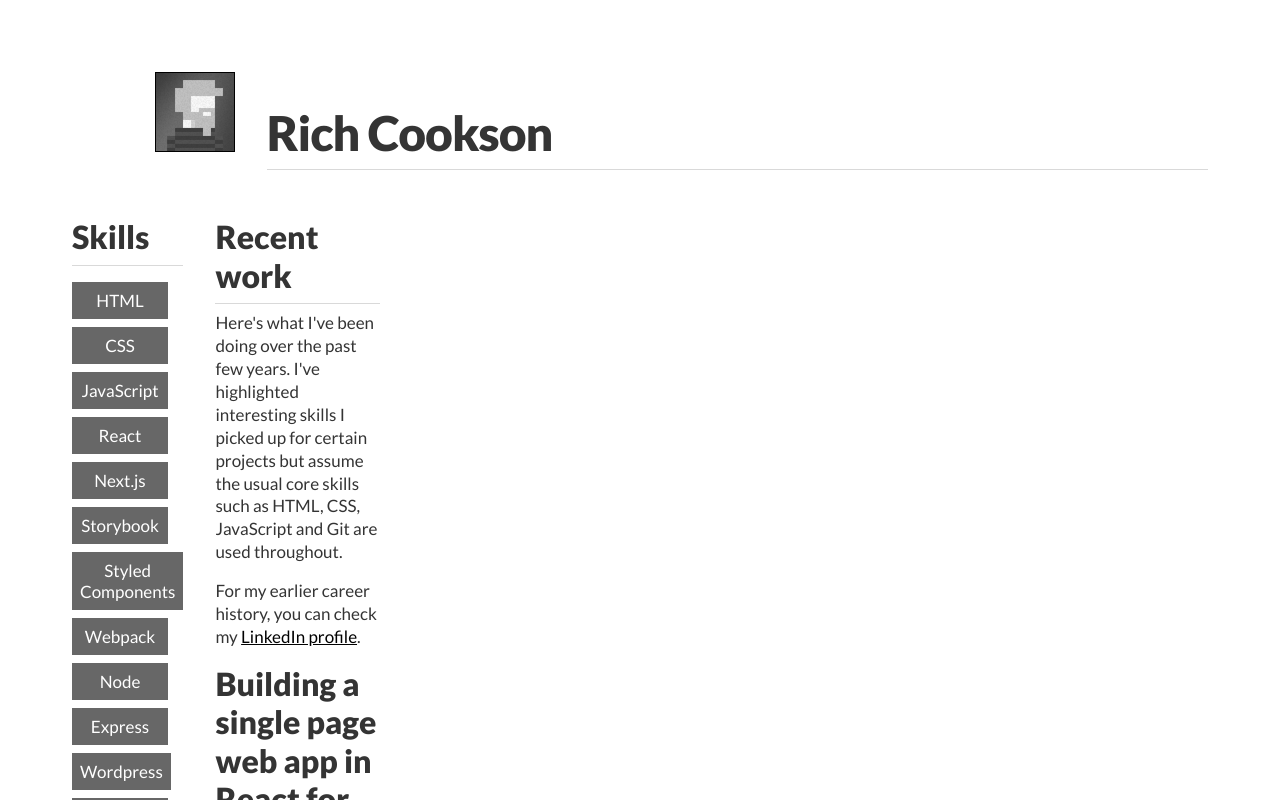
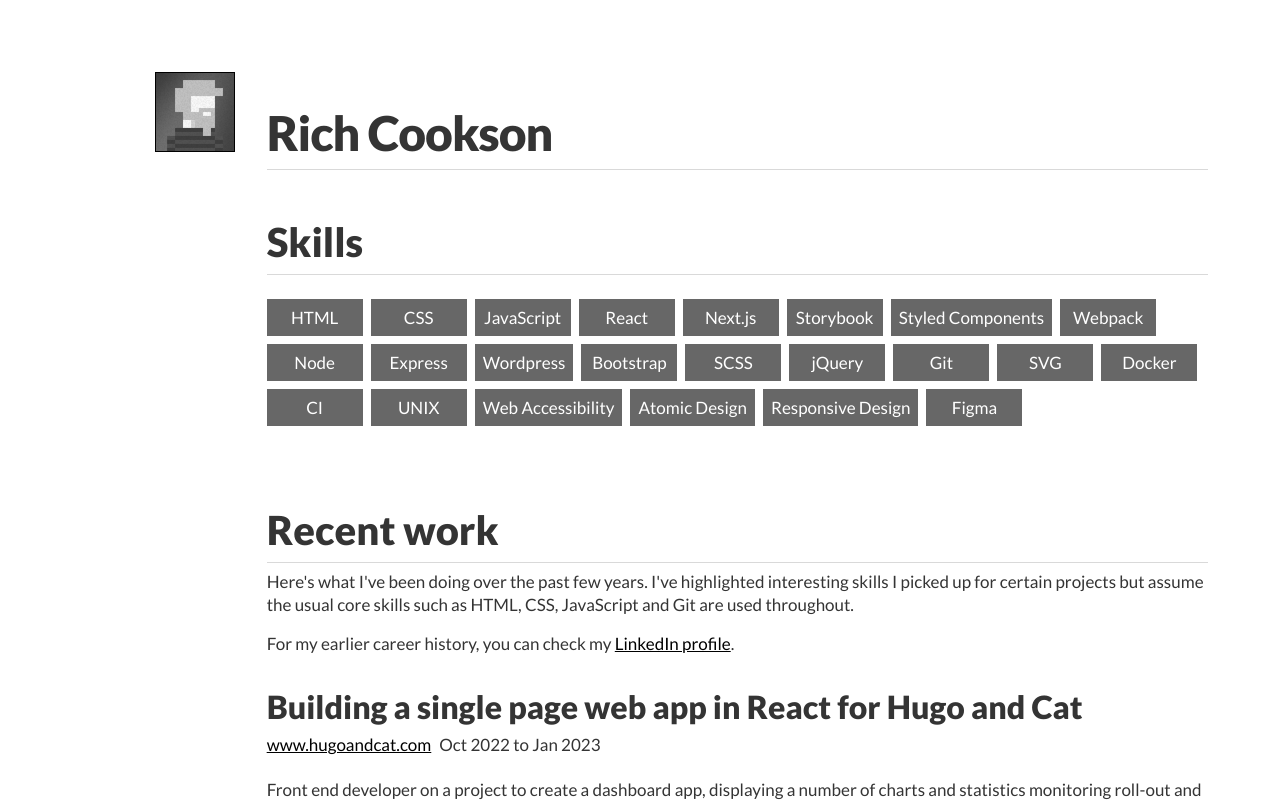
Before and after one commit to hellorich/richcookson.info, a Next.js app: page / in a window 1280 px wide. Shown: the top 800 px of the page. Built offline with nearby package versions, Linux system fonts and the light colour scheme.

Commit message:
CSS adjustments

```diff
--- a/app/_components/career-article/career-article.module.scss
+++ b/app/_components/career-article/career-article.module.scss
@@ -15,12 +15,6 @@
 }
 
 .header {
-  margin-bottom: rem(8);
-}
-
-.title {
-  @include heading();
-  font-size: 2rem;
   margin-bottom: rem(8);
 }
 
--- a/app/_components/section/section.module.scss
+++ b/app/_components/section/section.module.scss
@@ -1,4 +1,7 @@
 .section {
+  @extend .grid-item;
+  @extend .md-offset-2;
+  @extend .md-10;
   margin-bottom: 1.5rem;
 
   @include respond-above(md) {
@@ -12,6 +15,8 @@
 }
 
 .description {
+  margin-bottom: rem(32);
+
   a {
     @include hyperlink();
   }
--- a/app/_components/title/title.module.scss
+++ b/app/_components/title/title.module.scss
@@ -9,12 +9,12 @@
 
 .h2 {
   @include heading();
-  font-size: rem(32);
+  font-size: rem(40);
   margin-bottom: rem(8);
 }
 
 .h3 {
   @include heading();
-  font-size: rem(28);
+  font-size: rem(32);
   margin-bottom: rem(8);
 }
```
